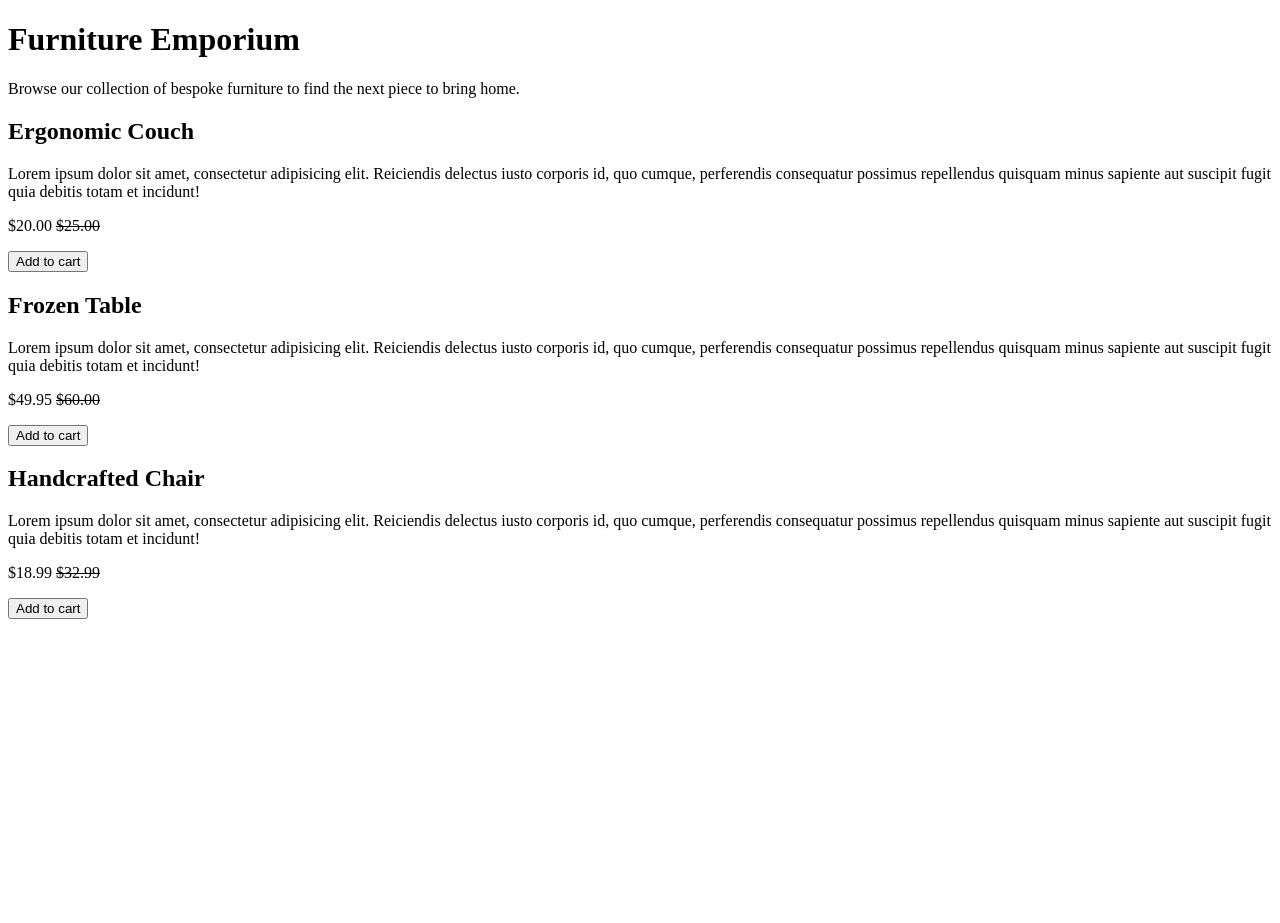
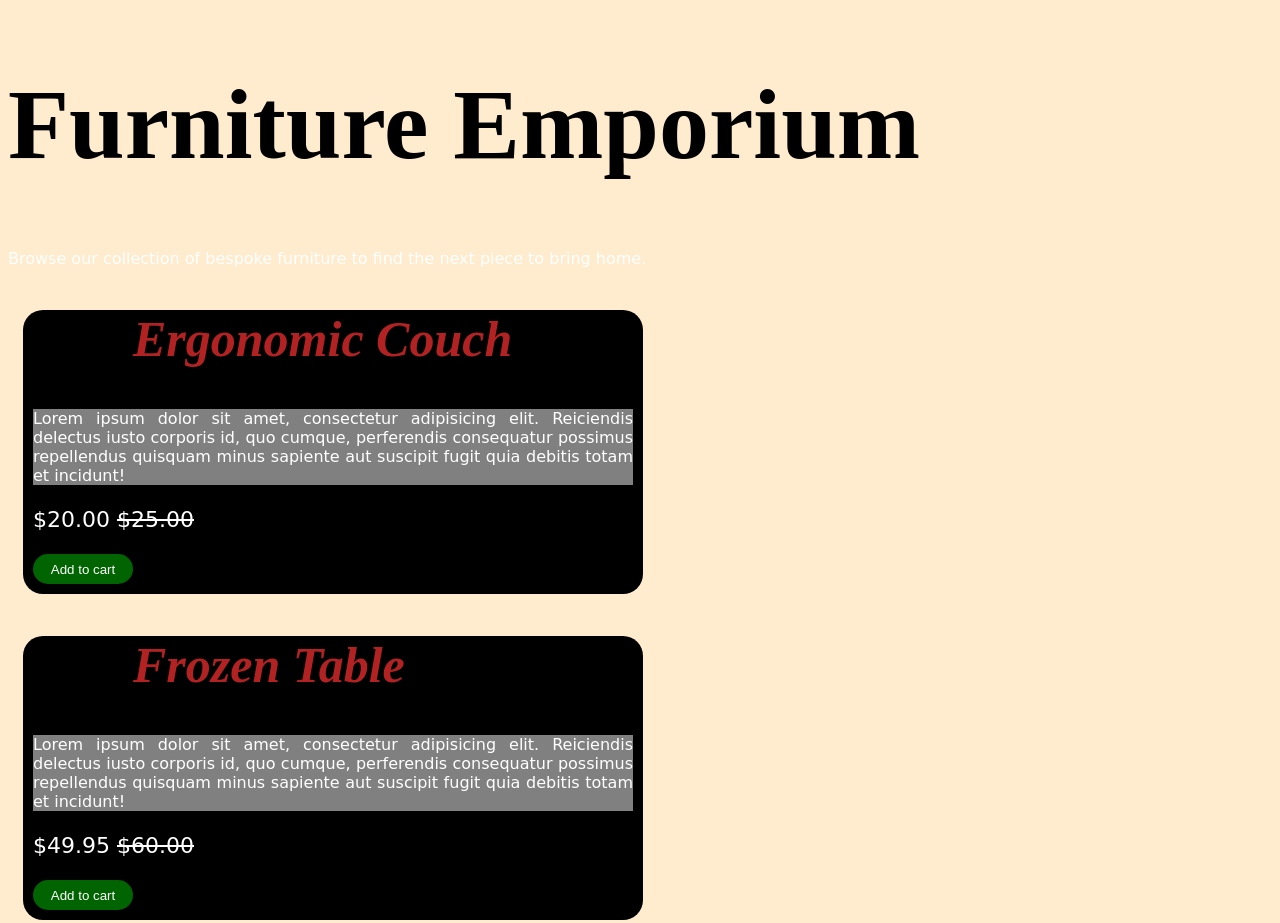
Before and after one commit to rpower271/furniture-emporium, a plain HTML site: page index.html in a window 1280 px wide. Shown: the top 923 px of the page. Before the commit the page ends 800 px from the top, so only its background shows below. Drawn offline with Linux system fonts and the light colour scheme.

Commit message:
created css for visual changes in index

```diff
--- a/index.html
+++ b/index.html
@@ -6,45 +6,46 @@
   <body>
     <main>
       <header>
-        <h1>Furniture Emporium</h1>
+        <h1  id="headerSize">Furniture Emporium</h1>
         <p>
           Browse our collection of bespoke furniture to find the next piece to
           bring home.
         </p>
       </header>
       <article>
-        <h2>Ergonomic Couch</h2>
-        <p>
+        <h2 class="textSize" id="marginSize">Ergonomic Couch</h2>
+        <p id="temp">
           Lorem ipsum dolor sit amet, consectetur adipisicing elit. Reiciendis
           delectus iusto corporis id, quo cumque, perferendis consequatur
           possimus repellendus quisquam minus sapiente aut suscipit fugit quia
           debitis totam et incidunt!
         </p>
-        <p>$20.00 <s>$25.00</s></p>
-        <button>Add to cart</button>
+        <p class="priceSize">$20.00 <s>$25.00</s></p>
+        <button class="cursor">Add to cart</button>
       </article>
       <article>
-        <h2>Frozen Table</h2>
-        <p>
+        <h2 class="textSize" id="marginSize">Frozen Table</h2>
+        <p id="temp">
           Lorem ipsum dolor sit amet, consectetur adipisicing elit. Reiciendis
           delectus iusto corporis id, quo cumque, perferendis consequatur
           possimus repellendus quisquam minus sapiente aut suscipit fugit quia
           debitis totam et incidunt!
         </p>
-        <p>$49.95 <s>$60.00</s></p>
-        <button>Add to cart</button>
+        <p class="priceSize">$49.95 <s>$60.00</s></p>
+        <button class="cursor">Add to cart</button>
       </article>
       <article>
-        <h2>Handcrafted Chair</h2>
-        <p>
+        <h2 class="textSize" id="marginSize">Handcrafted Chair</h2>
+        <p id="temp">
           Lorem ipsum dolor sit amet, consectetur adipisicing elit. Reiciendis
           delectus iusto corporis id, quo cumque, perferendis consequatur
           possimus repellendus quisquam minus sapiente aut suscipit fugit quia
           debitis totam et incidunt!
         </p>
-        <p>$18.99 <s>$32.99</s></p>
-        <button>Add to cart</button>
+        <p class="priceSize">$18.99 <s>$32.99</s></p>
+        <button class="cursor">Add to cart</button>
       </article>
     </main>
+    <link rel="stylesheet" href="style.css">
   </body>
 </html>
--- /dev/null
+++ b/style.css
@@ -0,0 +1,56 @@
+p {
+    font-family: cursive;
+    color: white;
+}
+
+body {
+    background-color: blanchedalmond;
+}
+.textSize{
+    font-size: 50px;
+    font-style: italic;
+    color: firebrick;
+}
+#temp{
+    background-color: grey
+}
+
+#marginSize{
+    margin-left: 100px;
+}
+#headerSize{
+    font-size: 100px;
+}
+article{
+    background-color: black;
+    border-radius: 20px;
+    margin: 15px;
+    padding-right: 10px;
+    padding-left: 10px;
+    padding-bottom: 10px;
+    text-align: justify;
+    border-width: .5px;
+    width: 600px;
+}
+
+.priceSize{
+    font-size: 22px;
+}
+
+button{
+    background-color: darkgreen;
+    color: white;
+    text-align: center;
+    width: 100px;
+    height: 30px;
+    border-radius: 20px;
+    border: none;
+}
+
+button:hover{
+    background-color: crimson;
+}
+
+.cursor{
+    cursor: crosshair;
+}
```
